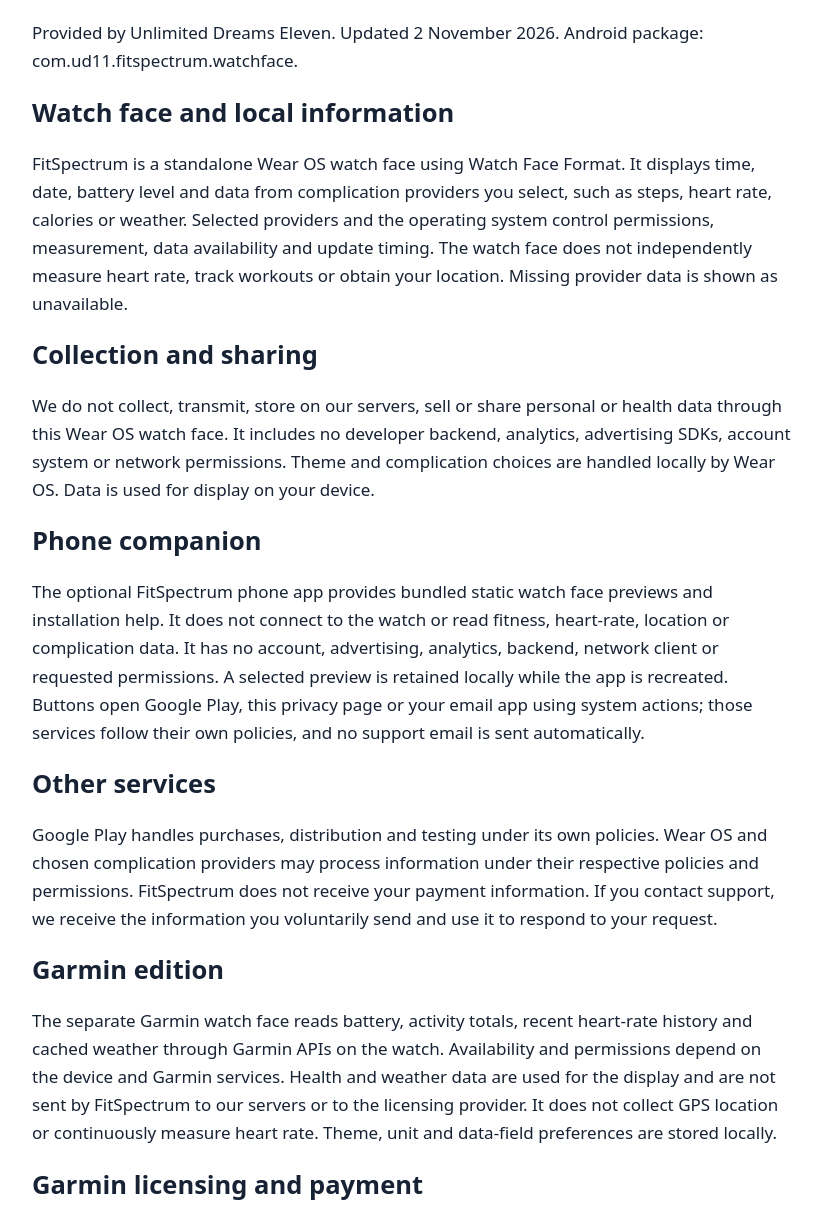
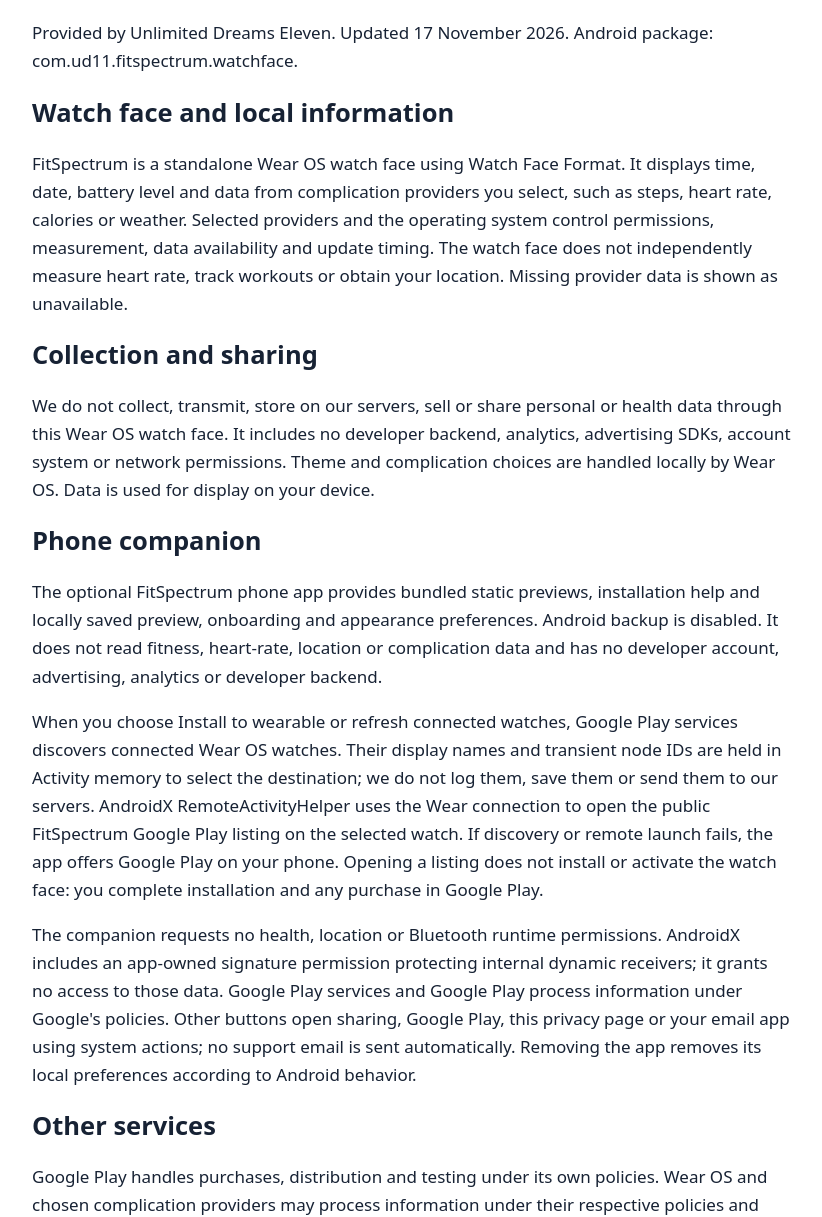
Before and after one commit to Unlimited-Dreams-Eleven/unlimited-dreams-eleven.github.io, a plain HTML site: page fitspectrum/privacy.html in a window 1280 px wide. Shown: the part 86-1303 px from the top of the page, without its empty margins (228-1050 px from the left). Drawn offline with Linux system fonts and the light colour scheme.

Commit message:
Clarify FitSpectrum phone watch discovery and installation privacy

```diff
--- a/fitspectrum/privacy.html
+++ b/fitspectrum/privacy.html
@@ -1,12 +1,12 @@
 <!doctype html><html lang="en"><head><meta charset="utf-8"><meta name="viewport" content="width=device-width,initial-scale=1"><title>FitSpectrum — Privacy Policy</title><style>body{font:17px/1.65 system-ui;max-width:760px;margin:40px auto;padding:0 24px;color:#172234}h1,h2{line-height:1.25}a{color:#146b96}</style></head><body>
-<h1>FitSpectrum — Privacy Policy</h1><p>Provided by Unlimited Dreams Eleven. Updated 2 November 2026. Android package: com.ud11.fitspectrum.watchface.</p>
+<h1>FitSpectrum — Privacy Policy</h1><p>Provided by Unlimited Dreams Eleven. Updated 17 November 2026. Android package: com.ud11.fitspectrum.watchface.</p>
 <h2>Watch face and local information</h2><p>FitSpectrum is a standalone Wear OS watch face using Watch Face Format. It displays time, date, battery level and data from complication providers you select, such as steps, heart rate, calories or weather. Selected providers and the operating system control permissions, measurement, data availability and update timing. The watch face does not independently measure heart rate, track workouts or obtain your location. Missing provider data is shown as unavailable.</p>
 <h2>Collection and sharing</h2><p>We do not collect, transmit, store on our servers, sell or share personal or health data through this Wear OS watch face. It includes no developer backend, analytics, advertising SDKs, account system or network permissions. Theme and complication choices are handled locally by Wear OS. Data is used for display on your device.</p>
-<h2>Phone companion</h2><p>The optional FitSpectrum phone app provides bundled static watch face previews and installation help. It does not connect to the watch or read fitness, heart-rate, location or complication data. It has no account, advertising, analytics, backend, network client or requested permissions. A selected preview is retained locally while the app is recreated. Buttons open Google Play, this privacy page or your email app using system actions; those services follow their own policies, and no support email is sent automatically.</p>
+<h2>Phone companion</h2><p>The optional FitSpectrum phone app provides bundled static previews, installation help and locally saved preview, onboarding and appearance preferences. Android backup is disabled. It does not read fitness, heart-rate, location or complication data and has no developer account, advertising, analytics or developer backend.</p>
+<p>When you choose Install to wearable or refresh connected watches, Google Play services discovers connected Wear OS watches. Their display names and transient node IDs are held in Activity memory to select the destination; we do not log them, save them or send them to our servers. AndroidX RemoteActivityHelper uses the Wear connection to open the public FitSpectrum Google Play listing on the selected watch. If discovery or remote launch fails, the app offers Google Play on your phone. Opening a listing does not install or activate the watch face: you complete installation and any purchase in Google Play.</p>
+<p>The companion requests no health, location or Bluetooth runtime permissions. AndroidX includes an app-owned signature permission protecting internal dynamic receivers; it grants no access to those data. Google Play services and Google Play process information under Google's policies. Other buttons open sharing, Google Play, this privacy page or your email app using system actions; no support email is sent automatically. Removing the app removes its local preferences according to Android behavior.</p>
 <h2>Other services</h2><p>Google Play handles purchases, distribution and testing under its own policies. Wear OS and chosen complication providers may process information under their respective policies and permissions. FitSpectrum does not receive your payment information. If you contact support, we receive the information you voluntarily send and use it to respond to your request.</p>
-<h2>Garmin edition</h2><p>The separate Garmin watch face reads battery, activity totals, recent heart-rate history and cached weather through Garmin APIs on the watch. Availability and permissions depend on the device and Garmin services. Health and weather data are used for the display and are not sent by FitSpectrum to our servers or to the licensing provider. It does not collect GPS location or continuously measure heart rate. Theme, unit and data-field preferences are stored locally.</p>
-<h2>Garmin licensing and payment</h2><p>The Garmin edition provides a 24-hour trial and uses Lemon Squeezy for a one-time license, with up to two activated devices per license. When you enter a license key, the watch stores the key and activation instance locally. Through the paired phone and Garmin Connect, it sends the key and, when available, the activation instance ID to https://api.lemonsqueezy.com/v1/licenses/validate. Initial activation sends the key and the label “FitSpectrum Garmin” to the /activate endpoint at the same service. These requests verify that the key belongs to FitSpectrum and maintain the activation limit. Valid licenses are checked periodically, normally daily; failed or pending activation may be retried when connectivity is available. A previously verified license can use a seven-day offline grace period. Fitness readings are not included in these requests. Customer-facing license keys are not written to our diagnostic logs.</p>
-<p>Lemon Squeezy handles checkout, customer/order records and licensing under its <a href="https://www.lemonsqueezy.com/privacy">Privacy Policy</a>. The watch face does not receive card details or include a merchant API secret. Uninstalling removes the app's local preferences and entitlement cache according to Garmin's behavior; it does not automatically remove the provider's order records or free an activation slot. Contact ud11.support@gmail.com for license assistance, activation changes or privacy requests. Provider-held records are subject to the provider's retention obligations.</p>
+<h2>Garmin edition</h2><p>The separate Garmin edition has different on-watch data and licensing behavior. See the dedicated <a href="https://unlimited-dreams-eleven.github.io/fitspectrum/garmin-privacy.html">FitSpectrum Garmin Privacy Policy</a> for Gumroad payment, license verification and retention details.</p>
 <h2>Your choices and deletion</h2><p>You can change or remove complication providers in the watch face editor, manage their permissions in device settings, and uninstall the watch face. Provider-held data is managed through the provider. Contact support to request deletion of support correspondence, subject to records we must retain.</p>
 <h2>Health information</h2><p>Displayed fitness information is for personal reference. FitSpectrum does not provide medical diagnosis, treatment or medical monitoring.</p>
 <h2>Contact</h2><p>Unlimited Dreams Eleven: <a href="mailto:ud11.support@gmail.com">ud11.support@gmail.com</a>.</p>
```
